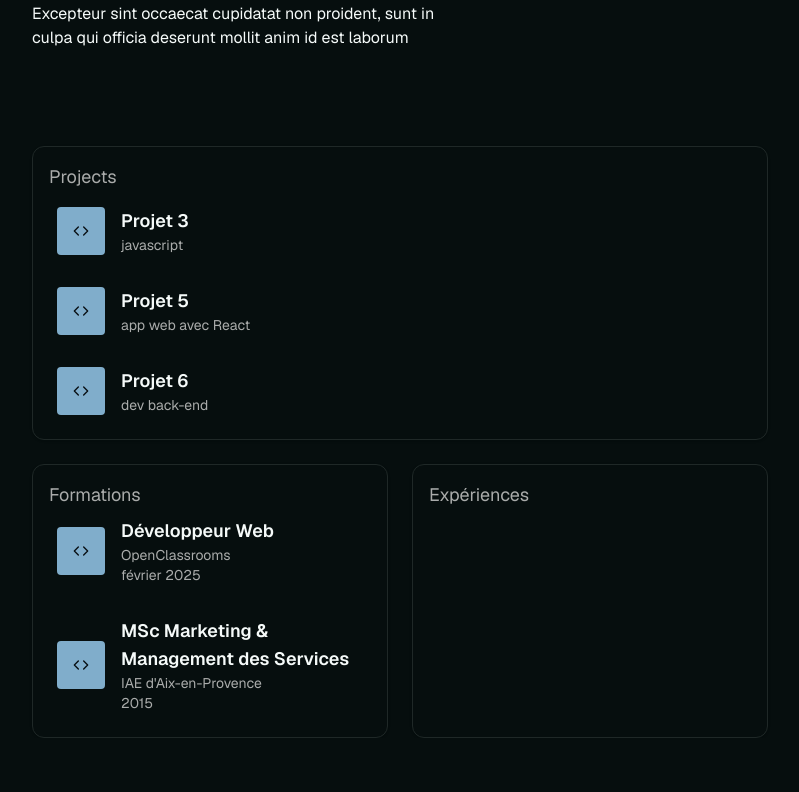
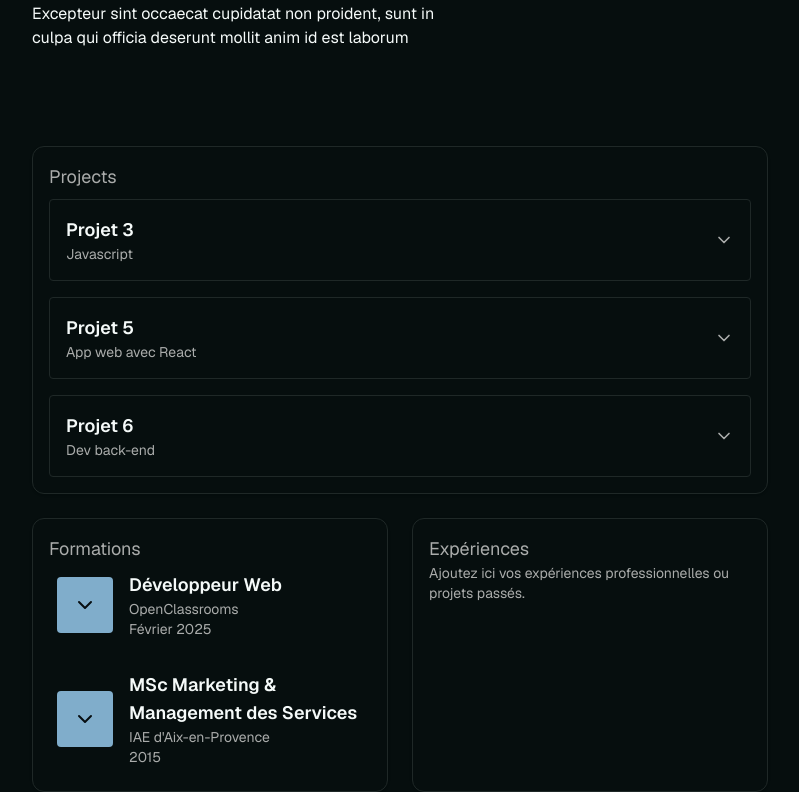
Before and after one commit to LianeCC/portfoliodev, a Next.js app: page / in a window 1280 px wide. Shown: the part 446-1238 px from the top of the page, without its empty margins (240-1039 px from the left). Before the commit the page ends 1184 px from the top, so only its background shows below. Built offline with nearby package versions, Linux system fonts and the light colour scheme; a web font is replaced by a local one.

Commit message:
modification on projects components

```diff
--- a/app/components/Status.tsx
+++ b/app/components/Status.tsx
@@ -1,133 +1,165 @@
+'use client';
+
 import { Card } from "@/components/ui/card";
 import { Section } from "./Section";
-import { Code, LucideIcon } from "lucide-react";
-import dynamic from 'next/dynamic';
+import { ChevronDown, ChevronUp } from "lucide-react";
+import dynamic from "next/dynamic";
 import Link from "next/link";
-
+import { useState } from "react";
 
 export const Status = () => {
-    return <Section className="flex flex-col gap-6">
-        <div className=" w-full">
+    return (
+        <Section className="flex flex-col gap-6">
+            <div className="w-full">
                 <Card className="w-full p-4 flex flex-col gap-2">
                     <p className="text-lg text-muted-foreground">Projects</p>
                     <div className="flex flex-col gap-4">
-                    {PROJECTS.map((project,index) => (
-                        <Project
+                        {PROJECTS.map((project, index) => (
+                            <ProjectAccordion
                                 key={index}
-                        Logo={project.Logo}
-                        title={project.title}
-                        description={project.description}
-                        url="/"
+                                project={project}
                             />
                         ))}
                     </div>
                 </Card>
             </div>
-        <div className="flex flex-wrap gap-6 w-full">
-            <Card className="p-4 flex-1">
+
+            <div className="flex gap-6">
+                <Card className="flex-1 p-4">
                     <p className="text-lg text-muted-foreground">Formations</p>
                     <div className="flex flex-col gap-4">
-                    {FORMATIONS.map((formation,index) => (
+                        {FORMATIONS.map((formation, index) => (
                             <Formation
                                 key={index}
                                 Logo={formation.Logo}
                                 title={formation.title}
                                 description={formation.description}
                                 date={formation.date}
-                        url="/"
+                                url={formation.url}
                             />
                         ))}
                     </div>
                 </Card>
-            <Card className="p-4 flex-1">
+                <Card className="flex-1 p-4">
                     <p className="text-lg text-muted-foreground">Expériences</p>
+                    <div className="flex flex-col gap-4">
+                        <p className="text-sm text-muted-foreground">
+                            Ajoutez ici vos expériences professionnelles ou projets passés.
+                        </p>
+                    </div>
                 </Card>
             </div>
         </Section>
+    );
 };
 
+// Données des projets
 const PROJECTS = [
     {
-        Logo: Code,
         title: "Projet 3",
-        description: "javascript",
+        description: "Javascript",
+        details: "Détails sur le projet 3 : Réalisation d'une application en JavaScript avec manipulation DOM",
         url: "/projet-3",
     },
     {
-        Logo: Code,
         title: "Projet 5",
-        description: "app web avec React",
+        description: "App web avec React",
+        details: "Détails sur le projet 5 : Développement d'une SPA en React, avec gestion d'état global et intégration API",
         url: "/projet-5",
     },
     {
-        Logo: Code,
         title: "Projet 6",
-        description: "dev back-end",
+        description: "Dev back-end",
+        details: "Détails sur le projet 6 : Node.js, Express et MongoDB",
         url: "/projet-6",
     },
-]
+];
 
-type ProjectProps = {
-    Logo: LucideIcon;
-    title: string;
-    description: string;
-    url: string;
-};
+// Composant ProjectAccordion
+const ProjectAccordion = dynamic(
+    () => Promise.resolve(ProjectAccordionContent),
+    { ssr: false }
+);
 
-const Project = dynamic(() => Promise.resolve(ProjectContent), { ssr: false });
+const ProjectAccordionContent = ({ project }: { project: typeof PROJECTS[0] }) => {
+    const [isOpen, setIsOpen] = useState(false);
 
-const ProjectContent = (props: ProjectProps) => {
     return (
-        <Link href={props.url} className="inline-flex items-center gap-4 hover:bg-accent/20 transition-colors p-2 rounded">
-            <span className="bg-accent text-accent-foreground p-4 rounded-sm">
-                <props.Logo size={16}/>
-            </span>
+        <div className="border border-border rounded">
+            <button
+                onClick={() => setIsOpen(!isOpen)}
+                className="w-full p-4 flex justify-between items-center text-left hover:bg-accent/20 transition-colors"
+            >
                 <div>
-                <p className="text-lg font-semibold">{props.title}</p>
-                <p className="text-sm text-muted-foreground">{props.description}</p>
+                    <p className="text-lg font-semibold">{project.title}</p>
+                    <p className="text-sm text-muted-foreground">
+                        {project.description}
+                    </p>
                 </div>
+                {isOpen ? (
+                    <ChevronUp size={20} className="text-muted-foreground" />
+                ) : (
+                    <ChevronDown size={20} className="text-muted-foreground" />
+                )}
+            </button>
+            {isOpen && (
+                <div className="p-4 border-t border-border text-sm text-muted-foreground">
+                    <p>{project.details}</p>
+                    <Link href={project.url} className="text-primary hover:underline">
+                        Voir plus
                     </Link>
+                </div>
+            )}
+        </div>
     );
 };
 
-
+// Données des formations
 const FORMATIONS = [
     {
-        Logo: Code,
+        Logo: ChevronDown,
         title: "Développeur Web",
         description: "OpenClassrooms",
-        date: "février 2025",
+        date: "Février 2025",
         url: "/projet-3",
     },
     {
-        Logo: Code,
+        Logo: ChevronDown,
         title: "MSc Marketing & Management des Services",
         description: "IAE d'Aix-en-Provence",
         date: "2015",
         url: "/projet-5",
     },
-]
+];
 
-type FormationProps = {
-    Logo: LucideIcon;
+// Composant Formation
+const Formation = dynamic(
+    () => Promise.resolve(FormationContent),
+    { ssr: false }
+);
+
+const FormationContent = ({
+    Logo,
+    title,
+    description,
+    date,
+    url,
+}: {
+    Logo: React.FC;
     title: string;
     description: string;
     date: string;
     url: string;
-};
-
-const Formation = dynamic(() => Promise.resolve(FormationContent), { ssr: false });
-
-const FormationContent = (props: FormationProps) => {
+}) => {
     return (
-        <Link href={props.url} className="inline-flex items-center gap-4 hover:bg-accent/20 transition-colors p-2 rounded">
+        <Link href={url} className="inline-flex items-center gap-4 hover:bg-accent/20 transition-colors p-2 rounded">
             <span className="bg-accent text-accent-foreground p-4 rounded-sm">
-                <props.Logo size={16}/>
+                <Logo />
             </span>
             <div>
-                <p className="text-lg font-semibold">{props.title}</p>
-                <p className="text-sm text-muted-foreground">{props.description}</p>
-                <p className="text-sm text-muted-foreground">{props.date}</p>
+                <p className="text-lg font-semibold">{title}</p>
+                <p className="text-sm text-muted-foreground">{description}</p>
+                <p className="text-sm text-muted-foreground">{date}</p>
             </div>
         </Link>
     );
```
Lines whose indentation alone changed are shown as unchanged.
